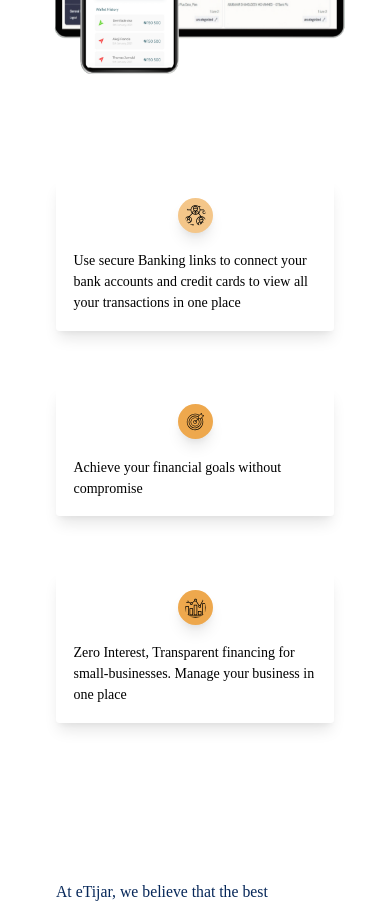
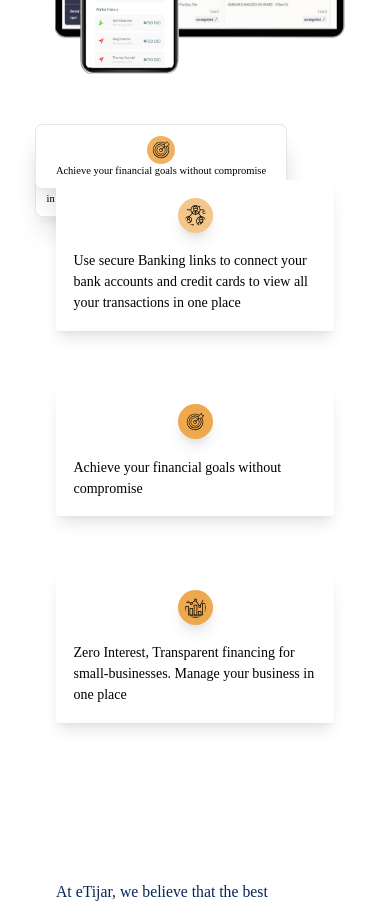
Before and after one commit to eTijar/etijar-landing, a Next.js app: page / in a window 390 px wide. Shown: the part 1000-1908 px from the top of the page. Built offline with nearby package versions, Linux system fonts and the light colour scheme; what @tailwindcss/typography would draw is missing.

Commit message:
wallets remake

```diff
--- a/components/Hero.tsx
+++ b/components/Hero.tsx
@@ -25,7 +25,7 @@ export default function Hero() {
 			<div className="colors3"></div>
 			<div className="colors4"></div>
 			<motion.div className="relative pt-10 pb-5 lg:pb-16 heroo">
-				<main className=" w-full mt-16  px-4 sm:mt-24 px-4 lg:px-10 sm:px-6 lg:mt-24">
+				<main className=" w-full mt-16  sm:mt-24 px-4 lg:px-10 sm:px-6 lg:mt-24">
 					<div className="lg:grid lg:grid-cols-12 lg:gap-8">
 						<div className="sm:text-center md:max-w-2xl md:mx-auto lg:col-span-6 lg:text-left">
 							<div className="">
@@ -88,26 +88,26 @@ export default function Hero() {
 						<div className="mt-10 p-6 relative sm:max-w-lg sm:mx-auto lg:mt-0 lg:max-w-none lg:mx-0 lg:col-span-6 lg:flex lg:items-center">
 							<motion.img style={{ scale: scale }} className="w-full rounded-lg" src="/phoneMockup.png" alt="heroimg" />
 
-							<motion.div initial={{ scale: 0.4 }} animate={{ scale: 1 }} transition={transition} className="sm:block hidden absolute p-3 w-72 border bg-white text-xs shadow-xl rounded-lg flex items-center flex-col glass-two">
+							<motion.div initial={{ scale: 0.4 }} animate={{ scale: 1 }} transition={transition} className="sm:block absolute p-3 w-72 border bg-white text-xs shadow-xl rounded-lg flex items-center flex-col glass-two">
 								<img className="w-8 bg-secondary-500 p-1 rounded-full" src="/connection.svg" alt="con" />
 								<div className="">Use secure Banking links to connect your bank accounts and credit cards to view all your transactions in one place</div>{' '}
 							</motion.div>
-							<motion.div initial={{ scale: 0.4 }} animate={{ scale: 1 }} transition={transition} className="sm:block hidden absolute p-3 w-72 border bg-white text-xs shadow-xl rounded-lg flex items-center flex-col glass-three">
+							<motion.div initial={{ scale: 0.4 }} animate={{ scale: 1 }} transition={transition} className="sm:block absolute p-3 w-72 border bg-white text-xs shadow-xl rounded-lg flex items-center flex-col glass-three">
 								<img className="w-8 bg-secondary-500 p-1 rounded-full" src="/target.svg" alt="target" />
 								<div className=""> Achieve your financial goals without compromise </div>
 							</motion.div>
 
 							{/*********for mobile****************/}
 							<div className="relative w-full flex flex-col items-center p-6">
-								<div data-aos="fade-up" data-aos-anchor-placement="top-bottom" data-aos-duration="2000" className="block sm:hidden bg-white hover:bg-secondary-300 duration-100 mt-10 p-5 w-full shadow-lg rounded flex items-center flex-col">
+								<div data-aos="fade-up" data-aos-anchor-placement="top-bottom" data-aos-duration="2000" className="sm:hidden bg-white hover:bg-secondary-300 duration-100 mt-10 p-5 w-full shadow-lg rounded flex items-center flex-col">
 									<img className="w-10 bg-secondary-300 p-2 rounded-full shadow-lg" src="/connection.svg" alt="con" />
 									<div className="mt-5">Use secure Banking links to connect your bank accounts and credit cards to view all your transactions in one place</div>{' '}
 								</div>
-								<div data-aos="fade-up" data-aos-anchor-placement="top-bottom" data-aos-duration="2000" className="block sm:hidden bg-white hover:bg-secondary-300 duration-100 mt-16 p-5 w-full shadow-lg rounded flex items-center flex-col">
+								<div data-aos="fade-up" data-aos-anchor-placement="top-bottom" data-aos-duration="2000" className="sm:hidden bg-white hover:bg-secondary-300 duration-100 mt-16 p-5 w-full shadow-lg rounded flex items-center flex-col">
 									<img className="w-10 bg-secondary-600 p-2 rounded-full shadow-lg" src="/target.svg" alt="target" />
 									<div className="mt-5">Achieve your financial goals without compromise </div>
 								</div>
-								<div data-aos="fade-up" data-aos-anchor-placement="top-bottom" data-aos-duration="2000" className="block sm:hidden bg-white hover:bg-secondary-300 duration-100 mt-16 p-5 w-full shadow-lg rounded flex items-center flex-col">
+								<div data-aos="fade-up" data-aos-anchor-placement="top-bottom" data-aos-duration="2000" className="sm:hidden bg-white hover:bg-secondary-300 duration-100 mt-16 p-5 w-full shadow-lg rounded flex items-center flex-col">
 									<img className="w-10 bg-secondary-600 p-2 rounded-full shadow-lg" src="/stats.svg" alt="stats" />
 									<div className="mt-5"> Zero Interest, Transparent financing for small-businesses. Manage your business in one place </div>
 								</div>
```
